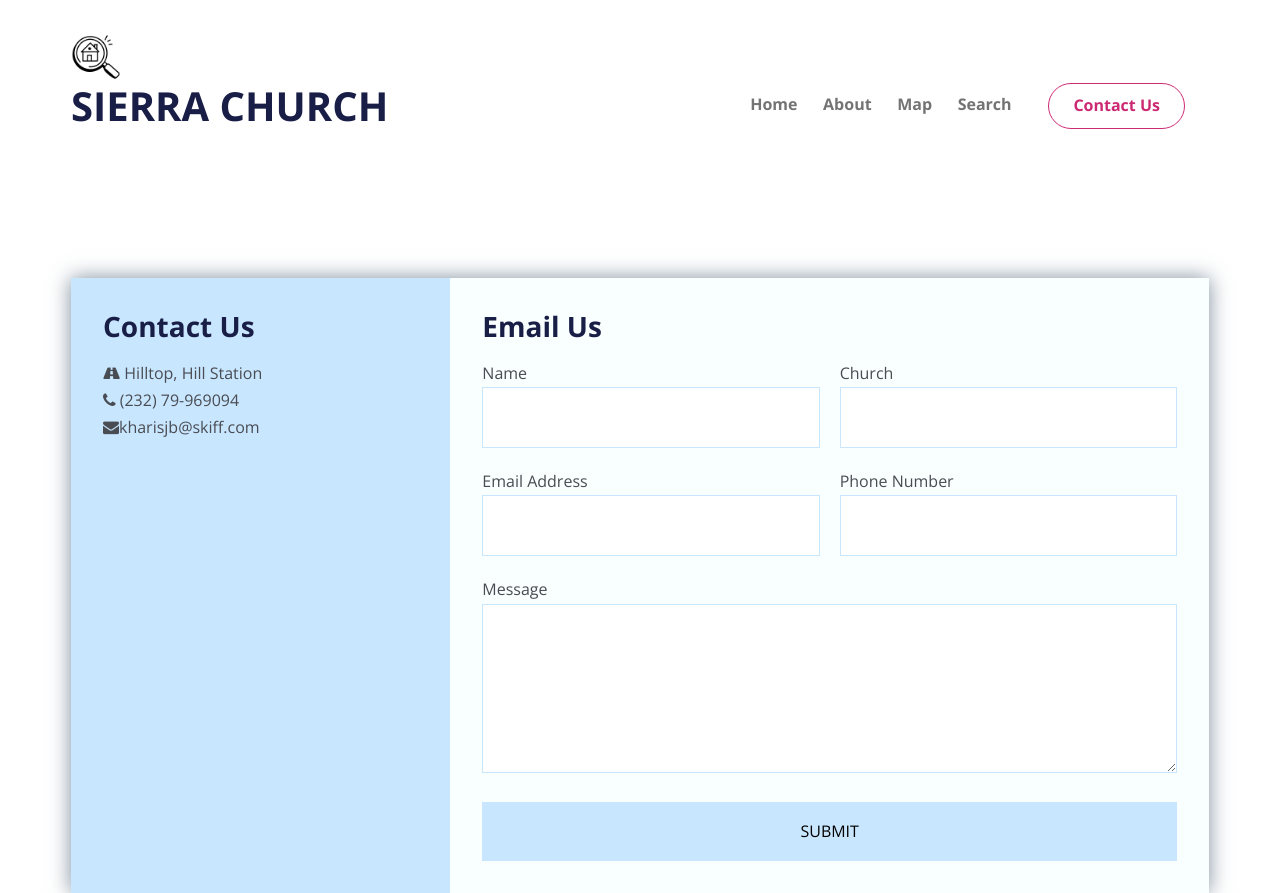
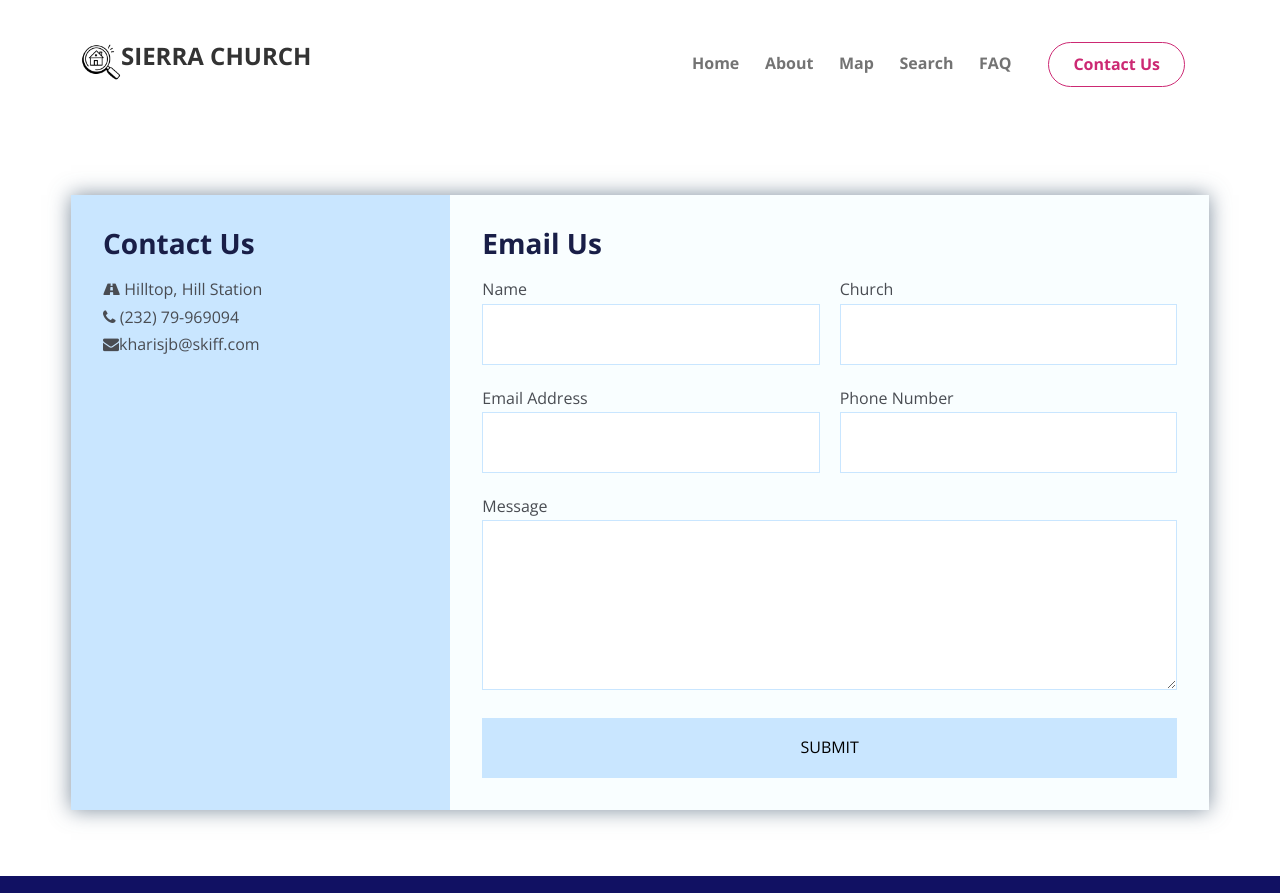
Before and after one commit to Johnblesson/sierra_church_finder, a website: page contact.html in a window 1280 px wide. Shown: the top 893 px of the page. Drawn offline with nearby package versions, Linux system fonts and the light colour scheme; a script that the page names is missing.

Commit message:
update html

```diff
--- a/contact.html
+++ b/contact.html
@@ -17,15 +17,22 @@
     <link rel="stylesheet" href="./css/contact.css">
     <link rel="icon" href="images/search-house.png" />
     <title>Sierra Church Finder</title>
+
+    <!--Removing underline from link -->
+    <style>a {text-decoration: none;}</style>
   </head>
   <body>
     <nav class="navbar navbar-expand-lg sticky-top navbar-light">
       <div class="container">
-        <div>
+        <div class="header">
+          <img src="images/search-house.png" alt="" width="40">
+          <a href="index.html"><h1 class="sierra">SIERRA CHURCH</h1></a>
+      </div>
+        <!-- <div>
         <a class="navbar-brand" href="index.html">
           <img src="images/search-house.png" alt="" width="50" />
           <h1 class="sierra">SIERRA CHURCH</h1>
-        </a></div>
+        </a></div> -->
         <button
           class="navbar-toggler"
           type="button"
@@ -50,6 +57,9 @@
             </li>
             <li class="nav-item">
               <a class="nav-link" href="lists.html">Search</a>
+            </li>
+            <li class="nav-item">
+              <a class="nav-link" href="faq.html">FAQ</a>
             </li>
             <li class="nav-item">
               <a
--- a/css/styles.css
+++ b/css/styles.css
@@ -216,3 +216,21 @@
   display: none;
   }
 }
+
+.header {
+  display: flex;
+  align-items: center;
+  padding: 10px;
+  /* background-color: #f5f5f5; */
+}
+
+.header img {
+  margin-right: 0px;
+  align-self: flex-start; /* Align the image at the top */
+}
+
+.sierra {
+  font-size: 24px;
+  font-weight: bold;
+  color: #333;
+}
```
Also changed, not shown: about.html (+10 -5 lines), faq.html (+3 -4 lines), index.html (+13 -3 lines), lists.html (+9 -2 lines), map.html (+10 -5 lines).
